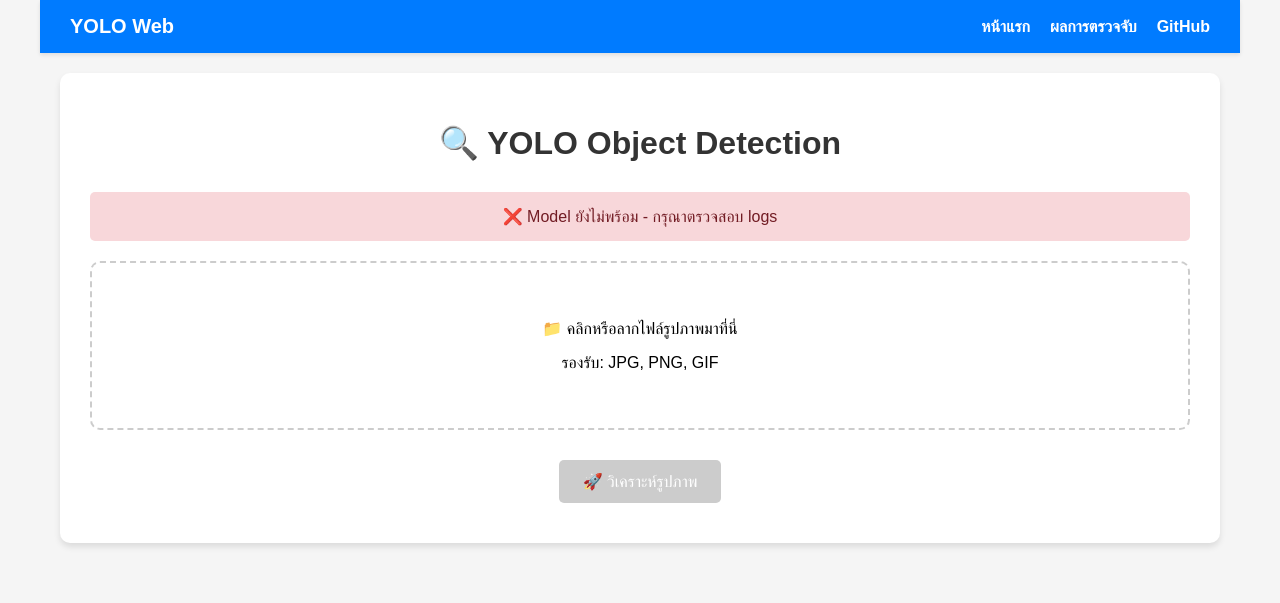
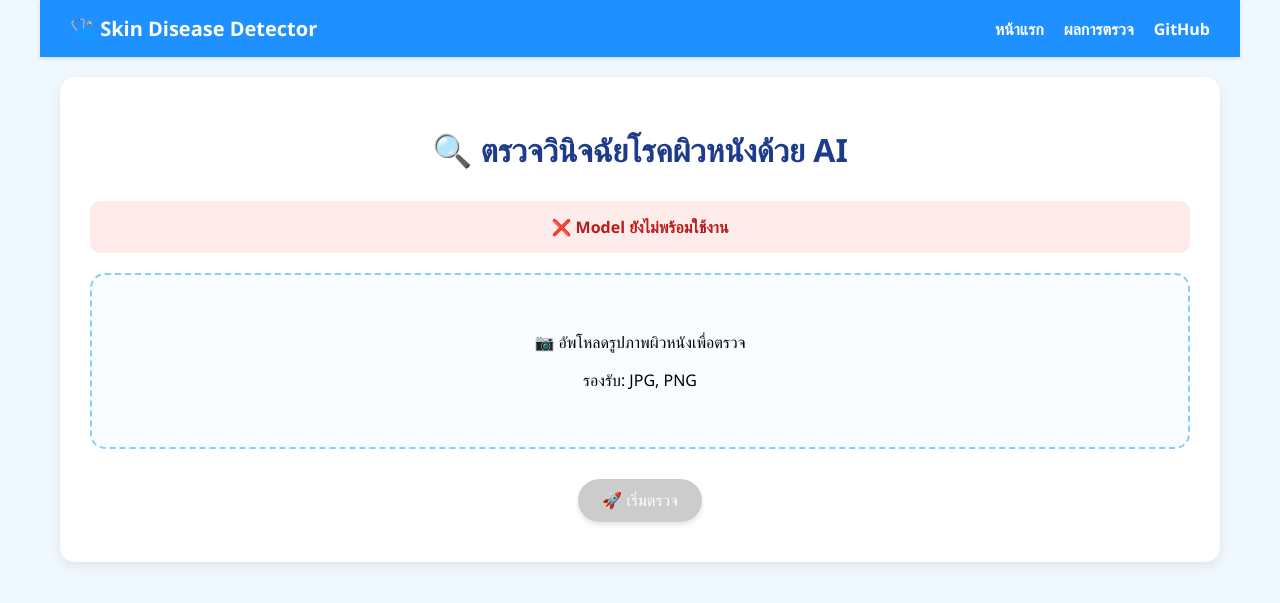
Before and after one commit to kaknoob/skin-for-website, a Flask app: page / in a window 1280 px wide. Shown: the top 603 px of the page. Run offline with Flask 3, Linux system fonts and the light colour scheme.

Commit message:
Update index.html

```diff
--- a/templates/index.html
+++ b/templates/index.html
@@ -3,19 +3,19 @@
 <head>
     <meta charset="UTF-8">
     <meta name="viewport" content="width=device-width, initial-scale=1.0">
-    <title>YOLO Object Detection</title>
+    <title>Skin Disease Detection</title>
     <style>
         body {
-            font-family: Arial, sans-serif;
+            font-family: 'Segoe UI', Tahoma, sans-serif;
             max-width: 1200px;
             margin: 0 auto;
             padding: 0;
-            background-color: #f5f5f5;
+            background-color: #f0f8ff; /* ฟ้าอ่อน */
         }
 
         /* Navbar */
         .navbar {
-            background-color: #007bff;
+            background-color: #1e90ff;
             padding: 15px 30px;
             color: white;
             display: flex;
@@ -29,6 +29,9 @@
         .navbar h2 {
             margin: 0;
             font-size: 20px;
+            display: flex;
+            align-items: center;
+            gap: 10px;
         }
 
         /* Menu links */
@@ -43,7 +46,7 @@
             transition: opacity 0.3s;
         }
         .nav-links a:hover {
-            opacity: 0.7;
+            opacity: 0.8;
         }
 
         /* Hamburger Button */
@@ -60,7 +63,7 @@
             border-radius: 3px;
         }
 
-        /* Responsive: Hide menu & show hamburger */
+        /* Responsive Menu */
         @media (max-width: 768px) {
             .nav-links {
                 display: none;
@@ -68,7 +71,7 @@
                 position: absolute;
                 top: 60px;
                 right: 20px;
-                background: #007bff;
+                background: #1e90ff;
                 padding: 10px;
                 border-radius: 10px;
                 box-shadow: 0 2px 6px rgba(0,0,0,0.2);
@@ -84,114 +87,134 @@
         /* Container */
         .container {
             background: white;
-            border-radius: 10px;
+            border-radius: 15px;
             padding: 30px;
             margin: 20px;
-            box-shadow: 0 4px 6px rgba(0,0,0,0.1);
+            box-shadow: 0 4px 12px rgba(0,0,0,0.08);
         }
         h1 {
             text-align: center;
-            color: #333;
+            color: #1e3a8a;
             margin-bottom: 30px;
         }
 
-        /* Upload & Results styles (เหมือนเดิม) */
+        /* Upload & Results styles */
         .upload-area {
-            border: 2px dashed #ccc;
-            border-radius: 10px;
+            border: 2px dashed #87cefa;
+            border-radius: 15px;
             padding: 40px;
             text-align: center;
             margin-bottom: 20px;
+            background: #f8fcff;
             cursor: pointer;
             transition: all 0.3s ease;
         }
         .upload-area:hover {
-            border-color: #0056b3;
-            background-color: #f8f9fa;
+            border-color: #1e90ff;
+            background-color: #eaf6ff;
         }
         .upload-area.dragover {
-            border-color: #007bff;
-            background-color: #e3f2fd;
+            border-color: #00bfff;
+            background-color: #dff3ff;
         }
+
         #fileInput { display: none; }
         .btn {
-            background-color: #007bff;
+            background-color: #00bfa6;
             color: white;
             padding: 12px 24px;
             border: none;
-            border-radius: 5px;
+            border-radius: 30px;
             cursor: pointer;
             font-size: 16px;
             margin: 10px;
-            transition: background-color 0.3s;
+            box-shadow: 0 3px 5px rgba(0,0,0,0.1);
+            transition: background-color 0.3s, transform 0.2s;
         }
-        .btn:hover { background-color: #0056b3; }
+        .btn:hover { background-color: #009c87; transform: scale(1.03); }
         .btn:disabled { background-color: #ccc; cursor: not-allowed; }
-        .loading { display: none; text-align: center; margin: 20px 0; }
+        .loading { display: none; text-align: center; margin: 20px 0; color: #00796b; font-weight: bold; }
         .results { margin-top: 30px; }
         .image-container { display: flex; gap: 20px; margin: 20px 0; flex-wrap: wrap; }
         .image-box { flex: 1; min-width: 300px; }
         .image-box img {
             max-width: 100%;
             height: auto;
-            border-radius: 5px;
-            box-shadow: 0 2px 4px rgba(0,0,0,0.1);
+            border-radius: 10px;
+            box-shadow: 0 2px 6px rgba(0,0,0,0.1);
         }
-        .detection-info { background: #f8f9fa; padding: 15px; border-radius: 5px; margin: 10px 0; }
+        .detection-info {
+            background: #f0fdf4;
+            padding: 15px;
+            border-radius: 10px;
+            border: 1px solid #c6f6d5;
+            margin: 10px 0;
+        }
         .detection-item {
-            background: white;
+            background: #ffffff;
             padding: 10px;
             margin: 5px 0;
-            border-radius: 3px;
-            border-left: 4px solid #007bff;
+            border-radius: 5px;
+            border-left: 5px solid #00bfa6;
         }
-        .error { color: #dc3545; background: #f8d7da; padding: 10px; border-radius: 5px; margin: 10px 0; }
-        .model-status { padding: 15px; margin: 20px 0; border-radius: 5px; text-align: center; }
-        .model-loading { background: #fff3cd; color: #856404; }
-        .model-ready { background: #d4edda; color: #155724; }
-        .model-error { background: #f8d7da; color: #721c24; }
+        .error {
+            color: #721c24;
+            background: #f8d7da;
+            padding: 10px;
+            border-radius: 5px;
+            margin: 10px 0;
+            font-weight: bold;
+        }
+        .model-status {
+            padding: 15px;
+            margin: 20px 0;
+            border-radius: 10px;
+            text-align: center;
+            font-weight: bold;
+        }
+        .model-loading { background: #fff8e1; color: #856404; }
+        .model-ready { background: #d1fae5; color: #065f46; }
+        .model-error { background: #fdecea; color: #b91c1c; }
     </style>
 </head>
 <body>
 
-    <!-- 🔵 Navbar -->
+    <!-- Navbar -->
     <div class="navbar">
-        <h2>YOLO Web</h2>
+        <h2>🩺 Skin Disease Detector</h2>
         <div class="menu-toggle" onclick="toggleMenu()">
-            <div></div>
-            <div></div>
-            <div></div>
+            <div></div><div></div><div></div>
         </div>
         <div class="nav-links" id="navLinks">
             <a href="/">หน้าแรก</a>
-            <a href="#results">ผลการตรวจจับ</a>
+            <a href="#results">ผลการตรวจ</a>
             <a href="https://github.com/kaknoob/skin-for-website" target="_blank">GitHub</a>
         </div>
     </div>
 
     <div class="container">
-        <h1>🔍 YOLO Object Detection</h1>
+        <h1>🔍 ตรวจวินิจฉัยโรคผิวหนังด้วย AI</h1>
 
         <div id="modelStatus" class="model-status model-loading">
             ⏳ กำลังโหลด Model... กรุณารอสักครู่
         </div>
 
         <div class="upload-area" onclick="document.getElementById('fileInput').click()">
-            <p>📁 คลิกหรือลากไฟล์รูปภาพมาที่นี่</p>
-            <p>รองรับ: JPG, PNG, GIF</p>
+            <p>📷 อัพโหลดรูปภาพผิวหนังเพื่อตรวจ</p>
+            <p>รองรับ: JPG, PNG</p>
         </div>
 
         <input type="file" id="fileInput" accept="image/*">
         <div style="text-align: center;">
-            <button class="btn" onclick="processImage()" id="processBtn" disabled>🚀 วิเคราะห์รูปภาพ</button>
+            <button class="btn" onclick="processImage()" id="processBtn" disabled>🚀 เริ่มตรวจ</button>
         </div>
 
         <div class="loading" id="loading">
-            <p>⏳ กำลังประมวลผล...</p>
+            ⏳ กำลังวิเคราะห์ภาพ...
         </div>
 
         <div id="results" class="results" style="display: none;">
-            <h3>📊 ผลการตรวจจับ</h3>
+            <h3>📊 ผลการวินิจฉัย</h3>
             <div id="detectionInfo" class="detection-info"></div>
             <div class="image-container">
                 <div class="image-box">
@@ -207,12 +230,10 @@
     </div>
 
     <script>
-        // Toggle menu for mobile
         function toggleMenu() {
             document.getElementById('navLinks').classList.toggle('active');
         }
 
-        // ====== Backend Status Check ======
         let selectedFile = null;
         const fileInput = document.getElementById('fileInput');
         const uploadArea = document.querySelector('.upload-area');
@@ -229,11 +250,11 @@
                 .then(data => {
                     if (data.model_loaded) {
                         modelStatus.className = 'model-status model-ready';
-                        modelStatus.innerHTML = '✅ Model พร้อมใช้งาน - คลาส: ' + Object.values(data.classes).join(', ');
+                        modelStatus.innerHTML = '✅ พร้อมใช้งาน - คลาส: ' + Object.values(data.classes).join(', ');
                         processBtn.disabled = false;
                     } else {
                         modelStatus.className = 'model-status model-error';
-                        modelStatus.innerHTML = '❌ Model ยังไม่พร้อม - กรุณาตรวจสอบ logs';
+                        modelStatus.innerHTML = '❌ Model ยังไม่พร้อมใช้งาน';
                     }
                 })
                 .catch(() => {
@@ -303,13 +324,12 @@
             document.getElementById('originalImage').src = originalImageB64;
             document.getElementById('annotatedImage').src = result.annotated_image;
 
-            let infoHtml = `<h4>🎯 พบวัตถุ ${result.total_detections} ชิ้น</h4>`;
+            let infoHtml = `<h4>🎯 พบ ${result.total_detections} จุดที่ตรวจพบ</h4>`;
             result.detections.forEach((detection) => {
                 infoHtml += `
                     <div class="detection-item">
                         <strong>${detection.class}</strong>
                         (ความแม่นยำ: ${(detection.confidence * 100).toFixed(1)}%)
-                        <br><small>ตำแหน่ง: [${detection.bbox.join(', ')}]</small>
                     </div>`;
             });
 
```
